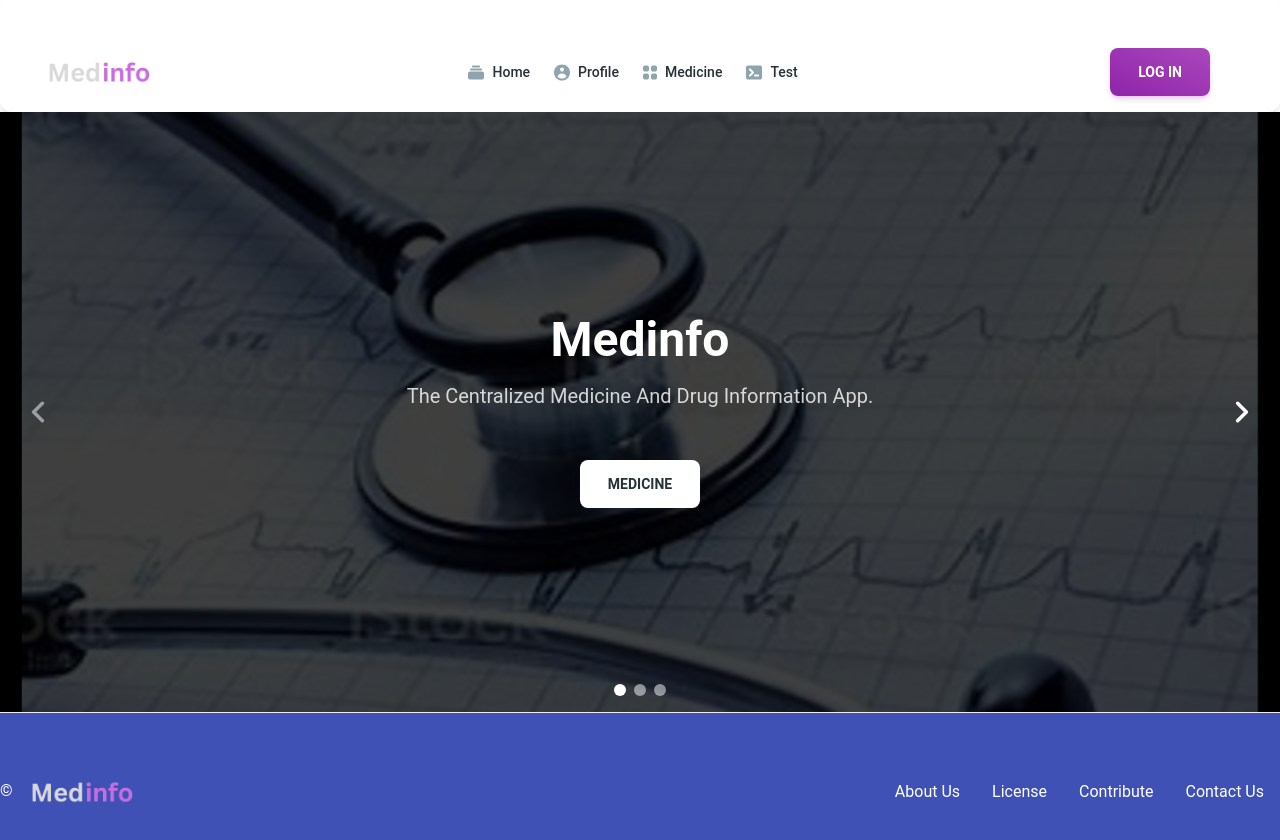
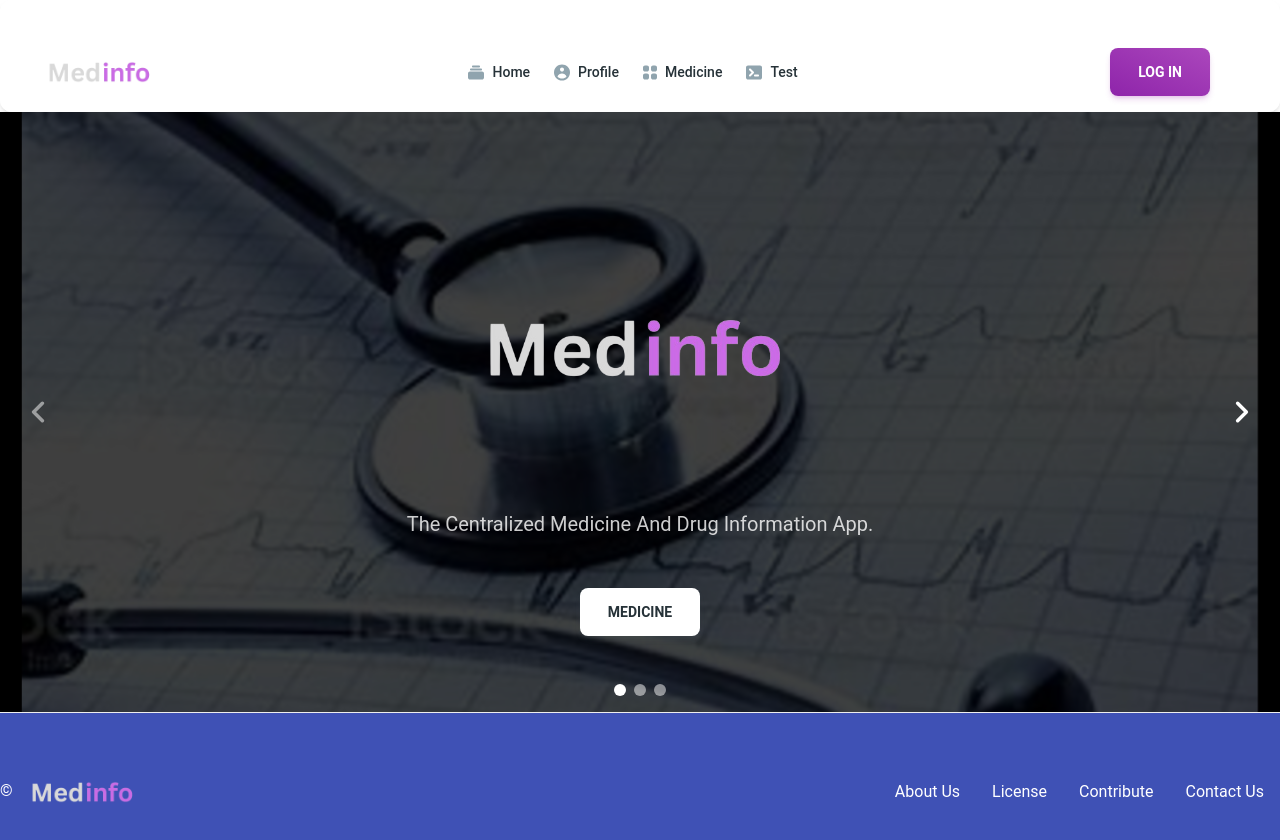
Before and after one commit to Jonah0705/Medicine, a React (Create React App) app: page / in a window 1280 px wide. Shown: the top 840 px of the page. Built offline with nearby package versions, Linux system fonts and the light colour scheme; no server answers.

Commit message:
Created Pages Folder
Created Pages Folder and movedd pages there, Updated Readme.md

```diff
--- a/src/App.js
+++ b/src/App.js
@@ -1,7 +1,7 @@
-import Profile from './components/Profile';
+import Profile from './pages/Profile';
 import LoginButton from './components/LoginButton';
-import Home from  './components/Home';
-import Medicine from  './components/Medicine';
+import Home from  './pages/Home';
+import Medicine from  './pages/Medicine';
 import Test from './components/Test';
 import { useAuth0 } from '@auth0/auth0-react';
 import './index.css';
--- a/src/components/Carousel.js
+++ b/src/components/Carousel.js
@@ -12,13 +12,14 @@ export function CarouselTransition() {
         />
         <div className="absolute inset-0 grid h-full w-full place-items-center bg-black/75">
           <div className="w-3/4 text-center md:w-2/4">
-            <Typography
-              variant="h1"
-              color="white"
-              className="mb-4 text-3xl md:text-4xl lg:text-5xl"
-            >
-              Medinfo
-            </Typography>
+          <Avatar
+            alt="avatar"
+            src="/images/Medinfo.png"
+            variant="rounded"
+            className="w-80 h-80"
+            withBorder={false}
+            color="green"
+          />
             <Typography
               variant="lead"
               color="white"
@@ -54,7 +55,7 @@ export function CarouselTransition() {
             src="/images/Medinfo.png"
             variant="rounded"
             className="w-80 h-80"
-            withBorder={true}
+            withBorder={false}
             color="green"
           />
 
--- a/src/components/Information.js
+++ b/src/components/Information.js
@@ -55,17 +55,17 @@ export function Information(props) {
           <h2 className='mb-5'>Results:</h2>
           {results.map((result, index) => (
             <div key={index} className='mb-5 flex flex-wrap'>
-               <div className='mb-2.5'> {result.openfda.brand_name && <><span className='font-black'>Brand Name:  </span> <div>{result.openfda.brand_name[0]}</div></>}</div>
-               <div className='mb-2.5'> {result.warnings && <><span className='font-black'>Warnings: </span>  <div>{result.warnings[0]}</div></>}</div>
-               <div className='mb-2.5'> {result.ask_doctor && <><span className='font-black'>Ask Doctor: </span> <div>{result.ask_doctor[0]}</div></>}</div>
-               <div className='mb-2.5'> {result.when_using && <><span className='font-black'>When Using: </span>  <div>{result.when_using[0]}</div></>}</div>
-               <div className='mb-2.5'> {result.stop_use && <><span className='font-black'>Stop Use: </span>  <div>{result.stop_use[0]}</div></>}</div>
-               <div className='mb-2.5'> {result.indications_and_usage && <><span className='font-black'>Indications and Usage: </span>  <div>{result.indications_and_usage[0]}</div></>}</div>
-               <div className='mb-2.5'> {result.purpose && <><span className='font-black'>Purpose: </span>  <div>{result.purpose[0]}</div></>}</div>
-               <div className='mb-2.5'> {result.active_ingredient && <><span className='font-black'>Active Ingredient: </span>   <div>{result.active_ingredient[0]}</div></>}</div>
-               <div className='mb-2.5'> {result.other_safety_information &&  <><span className='font-black'>Other Safety Information: </span>   <div>{result.other_safety_information[0]}</div></>}</div>
-               <div className='mb-2.5'> {result.dosage_and_administration && <><span className='font-black'>Dosage and Administration: </span> <div>{result.dosage_and_administration[0]}</div></>}</div>
-               <div className='mb-2.5'> {result.storage_and_handling && <><span className='font-black'>Storage:</span> <div>{result.storage_and_handling[0]}</div></>}</div>
+               <div className='mb-2.5 w-full'> {result.openfda.brand_name && <><span className='font-black'>Brand Name:  </span> <div>{result.openfda.brand_name[0]}</div></>}</div>
+               <div className='mb-2.5 w-full'> {result.warnings && <><span className='font-black'>Warnings: </span>  <div>{result.warnings[0]}</div></>}</div>
+               <div className='mb-2.5 w-full'> {result.ask_doctor && <><span className='font-black'>Ask Doctor: </span> <div>{result.ask_doctor[0]}</div></>}</div>
+               <div className='mb-2.5 w-full'> {result.when_using && <><span className='font-black'>When Using: </span>  <div>{result.when_using[0]}</div></>}</div>
+               <div className='mb-2.5 w-full'> {result.stop_use && <><span className='font-black'>Stop Use: </span>  <div>{result.stop_use[0]}</div></>}</div>
+               <div className='mb-2.5 w-full'> {result.indications_and_usage && <><span className='font-black'>Indications and Usage: </span>  <div>{result.indications_and_usage[0]}</div></>}</div>
+               <div className='mb-2.5 w-full'> {result.purpose && <><span className='font-black'>Purpose: </span>  <div>{result.purpose[0]}</div></>}</div>
+               <div className='mb-2.5 w-full'> {result.active_ingredient && <><span className='font-black'>Active Ingredient: </span>   <div>{result.active_ingredient[0]}</div></>}</div>
+               <div className='mb-2.5 w-full'> {result.other_safety_information &&  <><span className='font-black'>Other Safety Information: </span>   <div>{result.other_safety_information[0]}</div></>}</div>
+               <div className='mb-2.5 w-full'> {result.dosage_and_administration && <><span className='font-black'>Dosage and Administration: </span> <div>{result.dosage_and_administration[0]}</div></>}</div>
+               <div className='mb-2.5 w-full'> {result.storage_and_handling && <><span className='font-black'>Storage:</span> <div>{result.storage_and_handling[0]}</div></>}</div>
 
             </div>
           ))}
--- a/src/components/Test.js
+++ b/src/components/Test.js
@@ -2,7 +2,7 @@ import { useAuth0 } from "@auth0/auth0-react";
 import React from "react";
 import NotLoggedIn from "./NotLoggedIn";
 import ProfileCard from "./ProfileCard";
-import History from "./History";
+import History from "../pages/History";
 
 const Profile = () => {
     const { user, isAuthenticated } = useAuth0();
--- a/src/components/History.js
+++ b/src/pages/History.js
@@ -1,6 +1,6 @@
 import React from 'react';
 import { Typography } from "@material-tailwind/react";
-import Spinner from './Spinner';
+import Spinner from '../components/Spinner';
 
 const History = () => {
   return (
--- a/src/components/Home.js
+++ b/src/pages/Home.js
@@ -1,5 +1,5 @@
 import React from 'react';
-import CarouselTransition from './Carousel';
+import CarouselTransition from '../components/Carousel';
 
 const Home = () => {
   return (
--- a/src/components/Profile.js
+++ b/src/pages/Profile.js
@@ -1,7 +1,7 @@
 import { useAuth0 } from "@auth0/auth0-react";
 import React from "react";
-import NotLoggedIn from "./NotLoggedIn";
-import ProfileCard from "./ProfileCard";
+import NotLoggedIn from "../components/NotLoggedIn";
+import ProfileCard from "../components/ProfileCard";
 import History from "./History";
 
 const Profile = () => {
```
Also changed, not shown: src/pages/Medicine.js (renamed from src/components/Medicine.js, +4 -4 lines), 1 other file (tests, documents, lock files or other folders).
